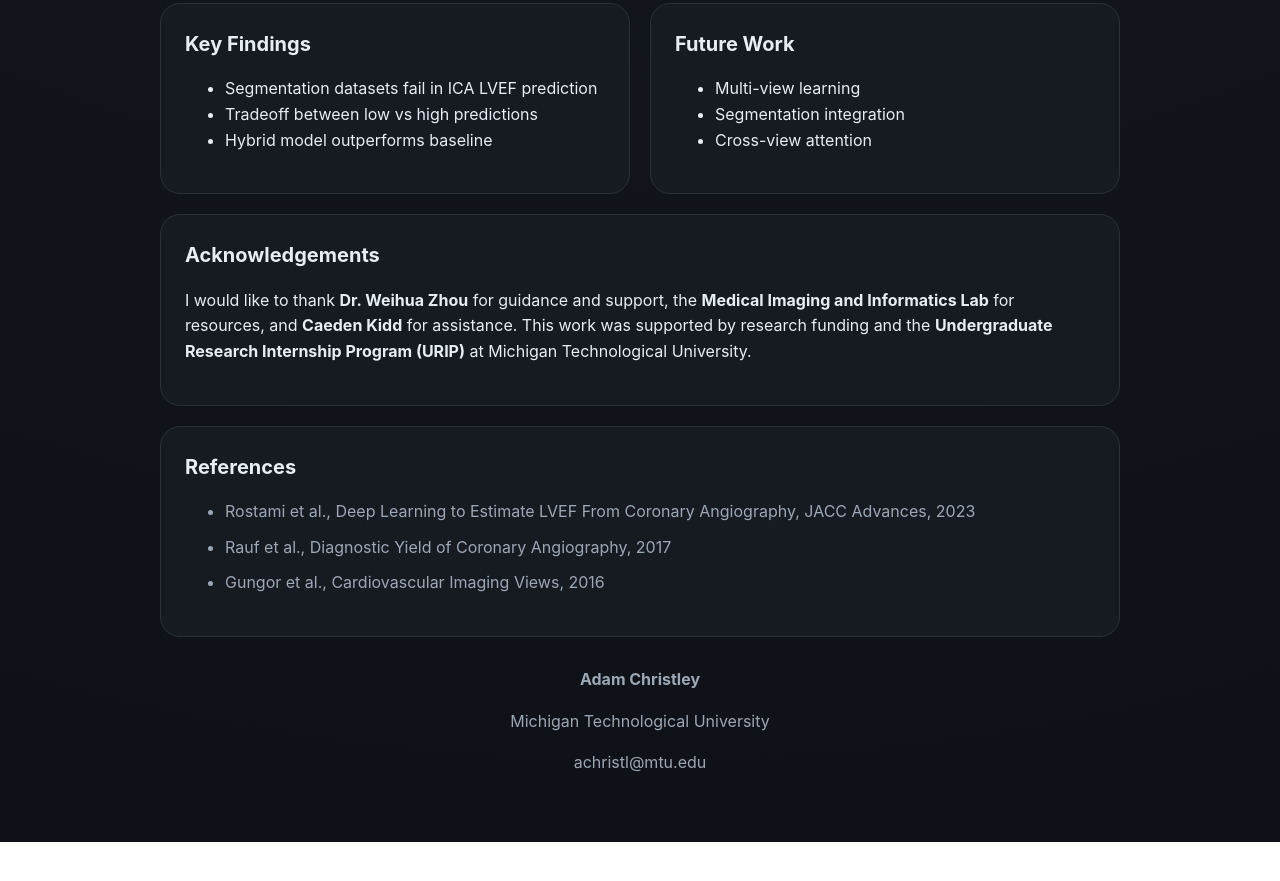
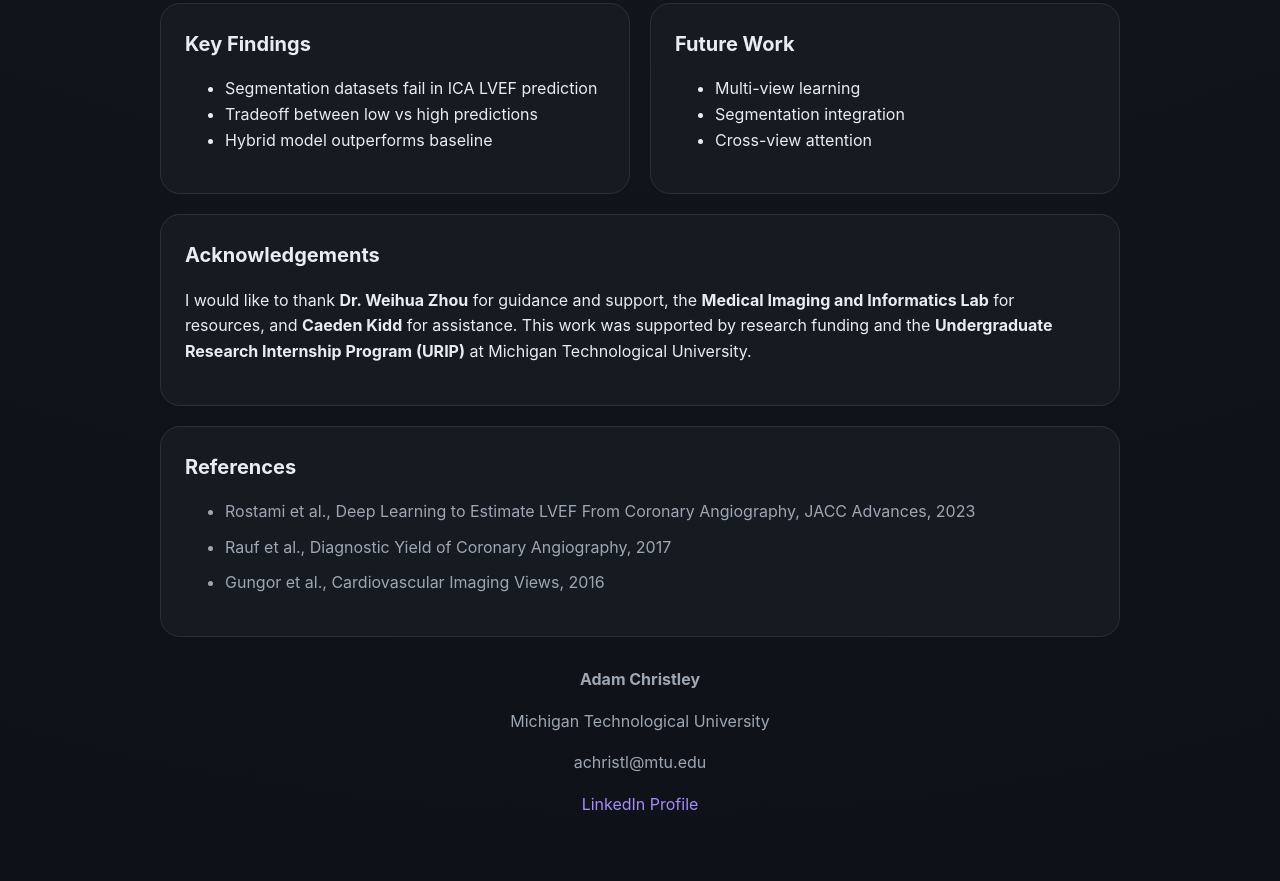
Before and after one commit to adamchristley/HRI_Poster_Supplementals, a plain HTML site: page index.html in a window 1280 px wide. Shown: the part 1494-2375 px from the top of the page. Before the commit the page ends 2336 px from the top, so only its background shows below. Drawn offline with Linux system fonts and the light colour scheme.

Commit message:
Added linkedin

```diff
--- a/index.html
+++ b/index.html
@@ -321,6 +321,11 @@ th {
     <p><strong>Adam Christley</strong></p>
     <p>Michigan Technological University</p>
     <p>achristl@mtu.edu</p>
+    <p>
+      <a href="https://www.linkedin.com/in/achristley/" target="_blank" style="color: var(--accent); text-decoration: none;">
+      LinkedIn Profile
+    </a>
+    </p>
   </div>
 
 </div>
```
